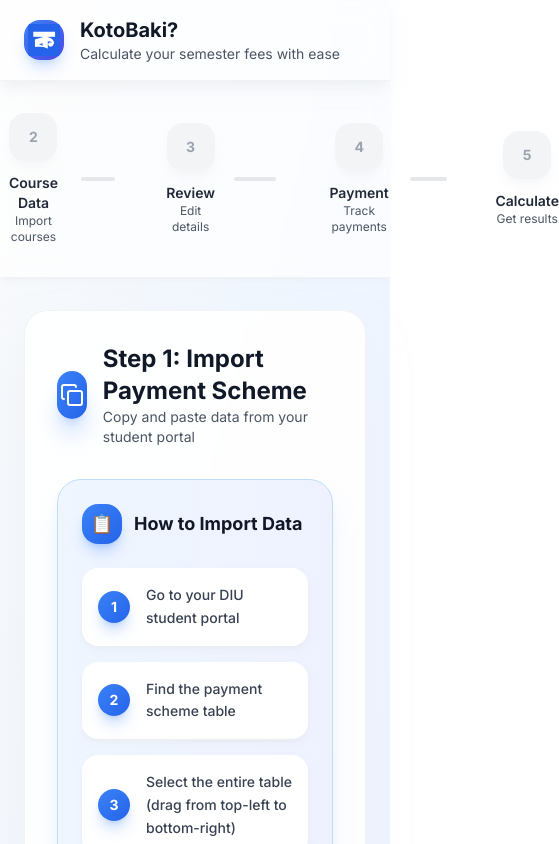
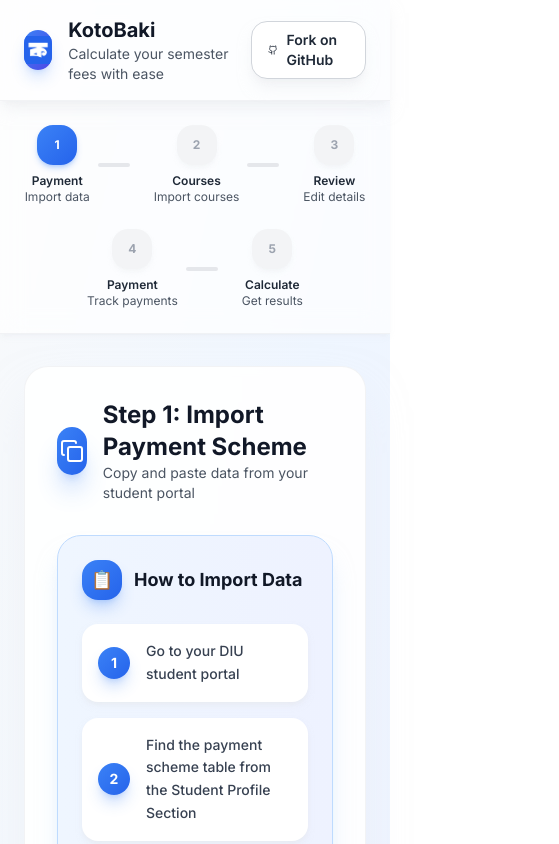
Before and after one commit to OkayAbedin/KotoBaki, a Next.js app: page / in a window 390 px wide. Shown: the top 844 px of the page, 559 px wide, since content can reach past the window. Built offline with nearby package versions, Linux system fonts and the light colour scheme.

Commit message:
Enhance DirectEntry instructions for clarity: specify table location in student portal

```diff
--- a/src/app/page.tsx
+++ b/src/app/page.tsx
@@ -1,7 +1,7 @@
 'use client'
 
 import { useState } from 'react'
-import { Upload, Calculator, FileText, Edit3, DollarSign, Check } from 'lucide-react'
+import { Upload, Calculator, FileText, Edit3, DollarSign, Check, Github } from 'lucide-react'
 import DirectEntry from '@/components/DirectEntry'
 import PaymentCalculator from '@/components/PaymentCalculator'
 import CourseEditor from '@/components/CourseEditor'
@@ -87,9 +87,21 @@
                 />
               </div>
               <div>
-                <h1 className="text-xl font-bold text-gray-900">KotoBaki?</h1>
+                <h1 className="text-xl font-bold text-gray-900">KotoBaki</h1>
                 <p className="text-sm text-gray-600">Calculate your semester fees with ease</p>
               </div>
+            </div>
+            {/* Fork on GitHub Button */}
+            <div className="flex items-center">
+              <a
+                href="https://github.com/OkayAbedin/KotoBaki"
+                target="_blank"
+                rel="noopener noreferrer"
+                className="bg-white hover:bg-gray-50 text-gray-800 border border-gray-300 hover:border-gray-400 px-4 py-2 rounded-2xl font-semibold text-sm transition-all duration-300 transform hover:scale-105 shadow-lg shadow-gray-200/50 flex items-center space-x-2"
+              >
+                <Github className="w-4 h-4" />
+                <span>Fork on GitHub</span>
+              </a>
             </div>
           </div>
         </div>
@@ -99,7 +111,8 @@
       <div className="bg-white/70 backdrop-blur-md border-b border-gray-200/50 shadow-md shadow-gray-200/30">
         <div className="max-w-6xl mx-auto px-6 py-6">
           <div className="flex justify-center">
-            <div className="flex items-center space-x-8">
+            {/* Desktop: Single line layout */}
+            <div className="hidden md:flex items-center space-x-8">
               {[
                 { number: 1, icon: Upload, title: "Payment Scheme", desc: "Import payment data" },
                 { number: 2, icon: FileText, title: "Course Data", desc: "Import courses" },
@@ -146,6 +159,104 @@
                   )}
                 </div>
               ))}
+            </div>
+
+            {/* Mobile: Two-line layout */}
+            <div className="md:hidden w-full">
+              {/* First row: Steps 1-3 */}
+              <div className="flex justify-center items-center space-x-4 mb-6">
+                {[
+                  { number: 1, icon: Upload, title: "Payment", desc: "Import data" },
+                  { number: 2, icon: FileText, title: "Courses", desc: "Import courses" },
+                  { number: 3, icon: Edit3, title: "Review", desc: "Edit details" }
+                ].map((stepInfo, index) => (
+                  <div key={stepInfo.number} className="flex items-center">
+                    <div className="flex flex-col items-center">
+                      <button
+                        onClick={() => navigateToStep(stepInfo.number)}
+                        disabled={!canNavigateToStep(stepInfo.number)}
+                        className={`relative w-10 h-10 rounded-2xl flex items-center justify-center text-xs font-bold transition-all duration-300 transform hover:scale-105 shadow-md ${
+                          step === stepInfo.number
+                            ? 'bg-gradient-to-br from-blue-500 to-blue-600 text-white shadow-blue-500/30'
+                            : completedSteps.includes(stepInfo.number)
+                            ? 'bg-gradient-to-br from-green-500 to-green-600 text-white shadow-green-500/30'
+                            : canNavigateToStep(stepInfo.number)
+                            ? 'bg-gradient-to-br from-gray-100 to-gray-200 text-gray-700 hover:from-gray-200 hover:to-gray-300 shadow-gray-300/40'
+                            : 'bg-gray-100 text-gray-400 cursor-not-allowed shadow-gray-200/30'
+                        }`}
+                      >
+                        {completedSteps.includes(stepInfo.number) ? (
+                          <Check size={16} />
+                        ) : (
+                          stepInfo.number
+                        )}
+                      </button>
+                      <div className="mt-2 text-center">
+                        <div className="text-xs font-semibold text-gray-800">{stepInfo.title}</div>
+                        <div className="text-xs text-gray-600">{stepInfo.desc}</div>
+                      </div>
+                    </div>
+                    {index < 2 && (
+                      <div
+                        className={`w-8 h-1 mx-2 rounded-full transition-all duration-300 ${
+                          completedSteps.includes(stepInfo.number)
+                            ? 'bg-gradient-to-r from-green-400 to-green-500 shadow-sm shadow-green-500/30'
+                            : step > stepInfo.number
+                            ? 'bg-gradient-to-r from-blue-400 to-blue-500 shadow-sm shadow-blue-500/30'
+                            : 'bg-gray-200'
+                        }`}
+                      />
+                    )}
+                  </div>
+                ))}
+              </div>
+
+              {/* Second row: Steps 4-5 */}
+              <div className="flex justify-center items-center space-x-4">
+                {[
+                  { number: 4, icon: DollarSign, title: "Payment", desc: "Track payments" },
+                  { number: 5, icon: Calculator, title: "Calculate", desc: "Get results" }
+                ].map((stepInfo, index) => (
+                  <div key={stepInfo.number} className="flex items-center">
+                    <div className="flex flex-col items-center">
+                      <button
+                        onClick={() => navigateToStep(stepInfo.number)}
+                        disabled={!canNavigateToStep(stepInfo.number)}
+                        className={`relative w-10 h-10 rounded-2xl flex items-center justify-center text-xs font-bold transition-all duration-300 transform hover:scale-105 shadow-md ${
+                          step === stepInfo.number
+                            ? 'bg-gradient-to-br from-blue-500 to-blue-600 text-white shadow-blue-500/30'
+                            : completedSteps.includes(stepInfo.number)
+                            ? 'bg-gradient-to-br from-green-500 to-green-600 text-white shadow-green-500/30'
+                            : canNavigateToStep(stepInfo.number)
+                            ? 'bg-gradient-to-br from-gray-100 to-gray-200 text-gray-700 hover:from-gray-200 hover:to-gray-300 shadow-gray-300/40'
+                            : 'bg-gray-100 text-gray-400 cursor-not-allowed shadow-gray-200/30'
+                        }`}
+                      >
+                        {completedSteps.includes(stepInfo.number) ? (
+                          <Check size={16} />
+                        ) : (
+                          stepInfo.number
+                        )}
+                      </button>
+                      <div className="mt-2 text-center">
+                        <div className="text-xs font-semibold text-gray-800">{stepInfo.title}</div>
+                        <div className="text-xs text-gray-600">{stepInfo.desc}</div>
+                      </div>
+                    </div>
+                    {index < 1 && (
+                      <div
+                        className={`w-8 h-1 mx-2 rounded-full transition-all duration-300 ${
+                          completedSteps.includes(stepInfo.number)
+                            ? 'bg-gradient-to-r from-green-400 to-green-500 shadow-sm shadow-green-500/30'
+                            : step > stepInfo.number
+                            ? 'bg-gradient-to-r from-blue-400 to-blue-500 shadow-sm shadow-blue-500/30'
+                            : 'bg-gray-200'
+                        }`}
+                      />
+                    )}
+                  </div>
+                ))}
+              </div>
             </div>
           </div>
         </div>
@@ -335,6 +446,20 @@
           )}
         </div>
       </div>
+
+      {/* Footer */}
+      <footer className="bg-white/80 backdrop-blur-md border-t border-gray-200/50 shadow-lg shadow-gray-200/50 mt-16">
+        <div className="max-w-6xl mx-auto px-6 py-6">
+          <div className="flex items-center justify-center">
+            <p className="text-sm text-gray-600 flex items-center space-x-1">
+              <span>Made with</span>
+              <span className="text-red-500 text-lg animate-pulse">❤️</span>
+              <span>by</span>
+              <span className="font-semibold text-gray-900">Minhaz</span>
+            </p>
+          </div>
+        </div>
+      </footer>
     </div>
   )
 }
--- a/src/components/DirectEntry.tsx
+++ b/src/components/DirectEntry.tsx
@@ -87,7 +87,7 @@
           <div className="space-y-4">
             {[
               "Go to your DIU student portal",
-              `Find the ${tableType === 'payment' ? 'payment scheme' : 'course registration'} table`,
+              `Find the ${tableType === 'payment' ? 'payment scheme' : 'course registration'} table from the Student Profile Section`,
               "Select the entire table (drag from top-left to bottom-right)",
               "Copy the table (Ctrl+C or Cmd+C)",
               "Paste below and click Import Data"
```
